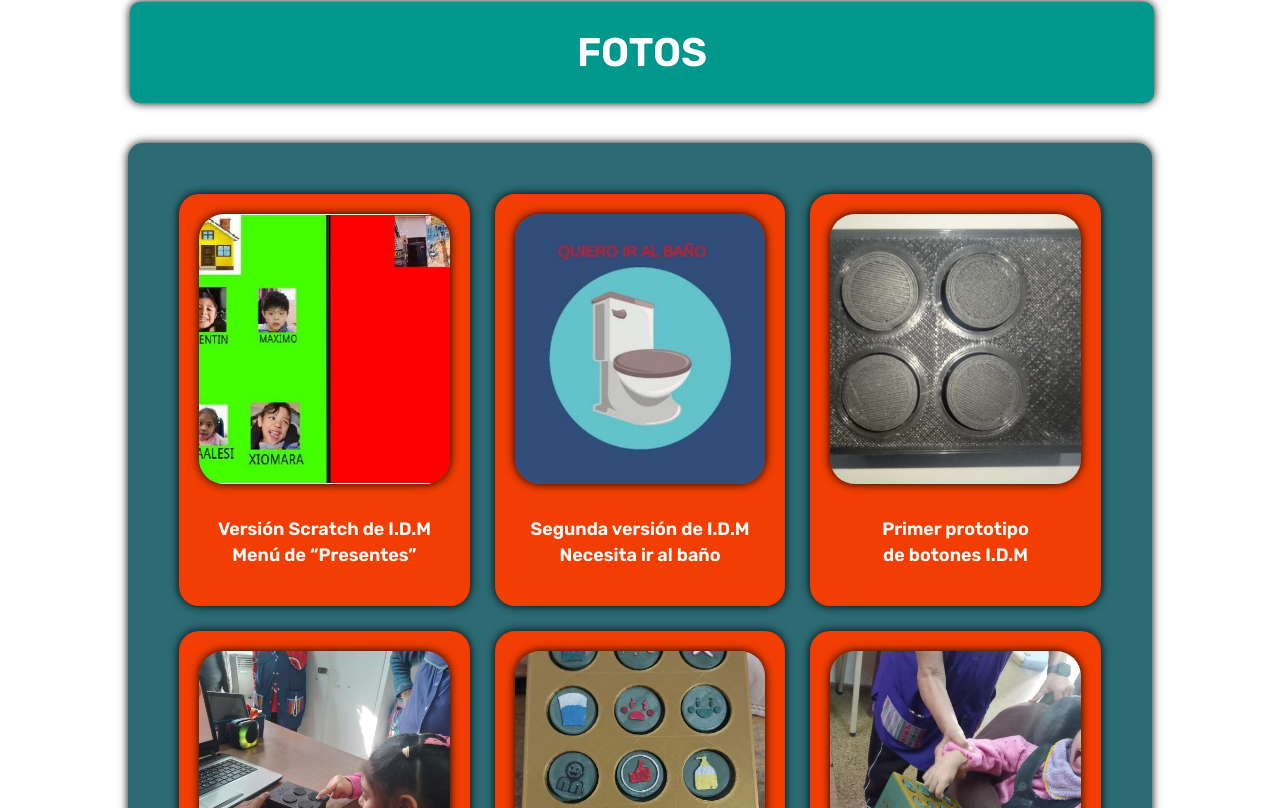
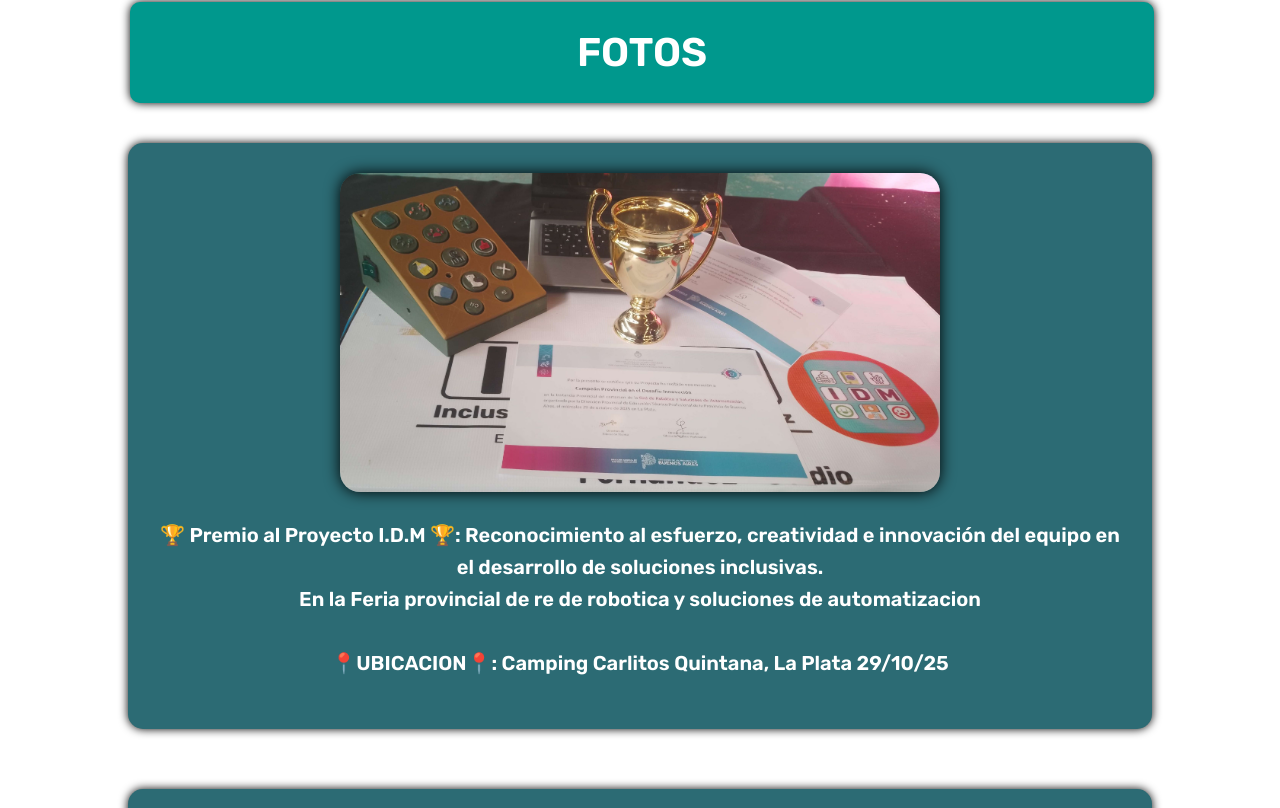
Before and after one commit to Dylan-Fernandez/Proyecto-De-Generacion-T, a React (Vite) app in the folder frontend-IDM/: page /Photos in a window 1280 px wide. Shown: the part 312-1120 px from the top of the page. Built offline with nearby package versions, Linux system fonts and the light colour scheme; a web font is replaced by a local one.

Commit message:
cambio en fotos

```diff
--- a/frontend-IDM/src/pages/Photos.css
+++ b/frontend-IDM/src/pages/Photos.css
@@ -17,6 +17,37 @@
   margin-bottom: 40px;
 }
 
+.premio{
+  text-align: center;
+  margin-bottom: 60px;
+  background-color: #2c6b74;
+  padding: 30px;
+  border-radius: 15px;
+  box-shadow: 0 0 10px black;
+}
+
+.premio_img {
+  width: 100%;
+  height: auto;
+  max-width: 600px;
+  border-radius: 20px;
+  box-shadow: 0 0 15px black;
+  transition: transform 0.3s ease, box-shadow 0.3s ease;
+}
+
+.premio_img:hover {
+  transform: scale(1.03);
+  box-shadow: 0 0 25px black;
+}
+
+.premio_text {
+  color: white;
+  font-size: 20px;
+  margin-top: 20px;
+  line-height: 1.6;
+  font-family: "Rubik", sans-serif;
+}
+
 .photos_all {
   display: grid;
   grid-template-columns: repeat(3, 1fr);
@@ -31,7 +62,7 @@
   display: flex;
   flex-direction: column;
   align-items: center;
-  background-color: #f23e02;
+  background-color: #ff6734;
   border-radius: 20px;
   box-shadow: 0 0 10px black;
   padding: 20px;
@@ -53,7 +84,6 @@
   margin-bottom: 15px;
 }
 
-
 .photo_img:hover {
   box-shadow: 0 0 30px black;
 }
@@ -66,8 +96,11 @@
   line-height: 1.4;
 }
 
+@media (max-width: 844px) {
+  .premio_img {
+    width: 90%;
+  }
 
-@media (max-width: 844px) {
   .photos_all {
     grid-template-columns: repeat(2, 1fr);
   }
@@ -78,6 +111,15 @@
 }
 
 @media (max-width: 480px) {
+  .premio_img {
+    width: 95%;
+    height: 150px;
+  }
+
+  .premio_text {
+    font-size: 17px;
+  }
+
   .photos_all {
     grid-template-columns: 1fr;
   }
--- a/frontend-IDM/src/pages/Photos.jsx
+++ b/frontend-IDM/src/pages/Photos.jsx
@@ -10,11 +10,21 @@ import ganadores from "./img/ganadores.jpeg";
 import btnuso2 from "./img/btnuso2.jpeg";
 import btnuso3 from "./img/btnuso3.jpeg";
 import btnuso4 from "./img/btnuso4.jpeg";
+import premio from "./img/premio.jpg";
 
 const Photos = () => {
   return (
     <section className="photos" id="fotos">
       <h2 className="photos_title">FOTOS</h2>
+
+      <div className="premio">
+        <img className="premio_img" src={premio} alt="Premio recibido por el proyecto" />
+        <p className="premio_text">
+          🏆 Premio al Proyecto I.D.M  🏆: Reconocimiento al esfuerzo, creatividad e innovación
+          del equipo en el desarrollo de soluciones inclusivas.<br />En la Feria provincial de re de robotica y soluciones de automatizacion  <br /><br />
+          📍UBICACION📍: Camping Carlitos Quintana, La Plata 29/10/25
+        </p>
+      </div>
 
       <div className="photos_all">
         <div className="photo">
```
Also changed, not shown: frontend-IDM/src/pages/img/premio.jpg (added).
